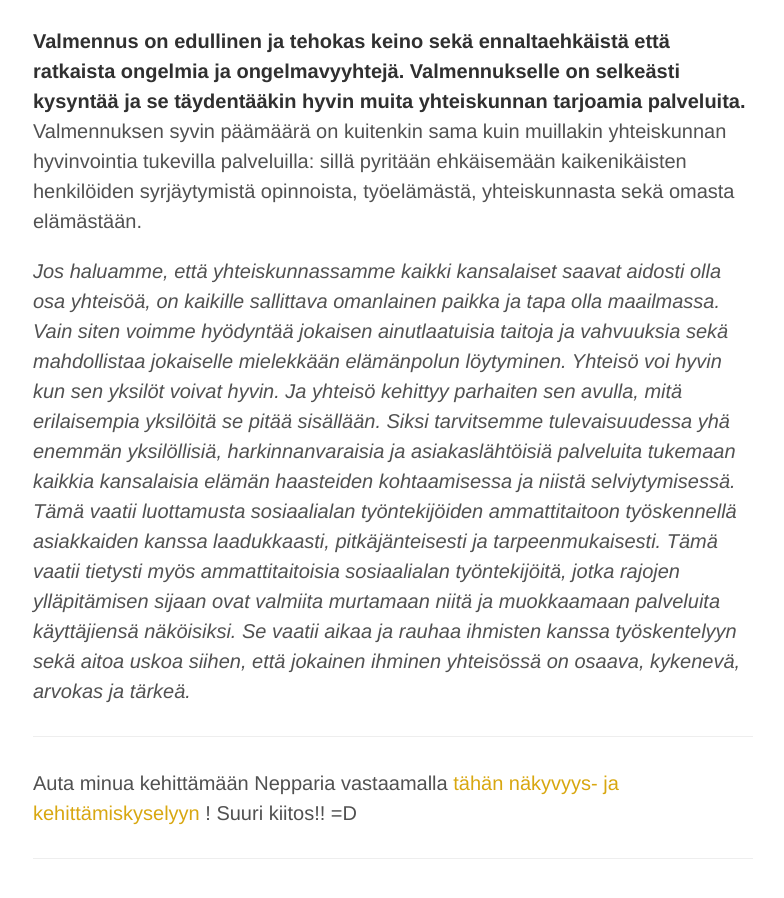
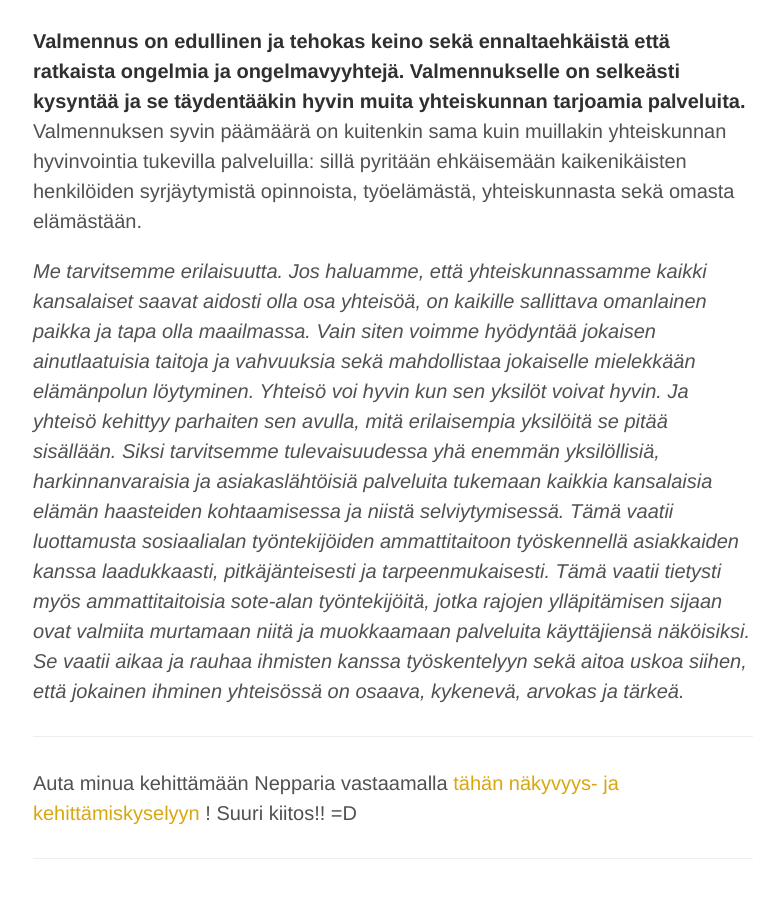
Before and after one commit to niinapiira/neppari.net, a Jekyll site: the page built from _posts/2015-11-22-miksi-neuropsykiatrinen-valmennus.md, in a window 1280 px wide and 900 px high, scrolled down 3595 px. Shown: the whole window, without its empty margins (247-1031 px from the left). Built offline with Jekyll 4.4.1, drawn with Linux system fonts in a browser that asks for light colours.

Commit message:
Update 2015-11-22-miksi-neuropsykiatrinen-valmennus.md

```diff
--- a/_posts/2015-11-22-miksi-neuropsykiatrinen-valmennus.md
+++ b/_posts/2015-11-22-miksi-neuropsykiatrinen-valmennus.md
@@ -23,7 +23,7 @@ Valmennuksen ajatellaan usein olevan kallista palvelua, mutta **valmennuksen kok
 
 **Valmennus on edullinen ja tehokas keino sekä ennaltaehkäistä että ratkaista ongelmia ja ongelmavyyhtejä. Valmennukselle on selkeästi kysyntää ja se täydentääkin hyvin muita yhteiskunnan tarjoamia palveluita.** Valmennuksen syvin päämäärä on kuitenkin sama kuin muillakin yhteiskunnan hyvinvointia tukevilla palveluilla: sillä pyritään ehkäisemään kaikenikäisten henkilöiden syrjäytymistä opinnoista, työelämästä, yhteiskunnasta sekä omasta elämästään.
 
-_Jos haluamme, että yhteiskunnassamme kaikki kansalaiset saavat aidosti olla osa yhteisöä, on kaikille sallittava omanlainen paikka ja tapa olla maailmassa. Vain siten voimme hyödyntää jokaisen ainutlaatuisia taitoja ja vahvuuksia sekä mahdollistaa jokaiselle mielekkään elämänpolun löytyminen. Yhteisö voi hyvin kun sen yksilöt voivat hyvin. Ja yhteisö kehittyy parhaiten sen avulla, mitä erilaisempia yksilöitä se pitää sisällään. Siksi tarvitsemme tulevaisuudessa yhä enemmän yksilöllisiä, harkinnanvaraisia ja asiakaslähtöisiä palveluita tukemaan kaikkia kansalaisia elämän haasteiden kohtaamisessa ja niistä selviytymisessä. Tämä vaatii luottamusta sosiaalialan työntekijöiden ammattitaitoon työskennellä asiakkaiden kanssa laadukkaasti, pitkäjänteisesti ja tarpeenmukaisesti. Tämä vaatii tietysti myös ammattitaitoisia sosiaalialan työntekijöitä, jotka rajojen ylläpitämisen sijaan ovat valmiita murtamaan niitä ja muokkaamaan palveluita käyttäjiensä näköisiksi. Se vaatii aikaa ja rauhaa ihmisten kanssa työskentelyyn sekä aitoa uskoa siihen, että jokainen ihminen yhteisössä on osaava, kykenevä, arvokas ja tärkeä._
+_Me tarvitsemme erilaisuutta. Jos haluamme, että yhteiskunnassamme kaikki kansalaiset saavat aidosti olla osa yhteisöä, on kaikille sallittava omanlainen paikka ja tapa olla maailmassa.  Vain siten voimme hyödyntää jokaisen ainutlaatuisia taitoja ja vahvuuksia sekä mahdollistaa jokaiselle mielekkään elämänpolun löytyminen. Yhteisö voi hyvin kun sen yksilöt voivat hyvin. Ja yhteisö kehittyy parhaiten sen avulla, mitä erilaisempia yksilöitä se pitää sisällään. Siksi tarvitsemme tulevaisuudessa yhä enemmän yksilöllisiä, harkinnanvaraisia ja asiakaslähtöisiä palveluita tukemaan kaikkia kansalaisia elämän haasteiden kohtaamisessa ja niistä selviytymisessä. Tämä vaatii luottamusta sosiaalialan työntekijöiden ammattitaitoon työskennellä asiakkaiden kanssa laadukkaasti, pitkäjänteisesti ja tarpeenmukaisesti. Tämä vaatii tietysti myös ammattitaitoisia sote-alan työntekijöitä, jotka rajojen ylläpitämisen sijaan ovat valmiita murtamaan niitä ja muokkaamaan palveluita käyttäjiensä näköisiksi. Se vaatii aikaa ja rauhaa ihmisten kanssa työskentelyyn sekä aitoa uskoa siihen, että jokainen ihminen yhteisössä on osaava, kykenevä, arvokas ja tärkeä._
 
 ___
 
```
